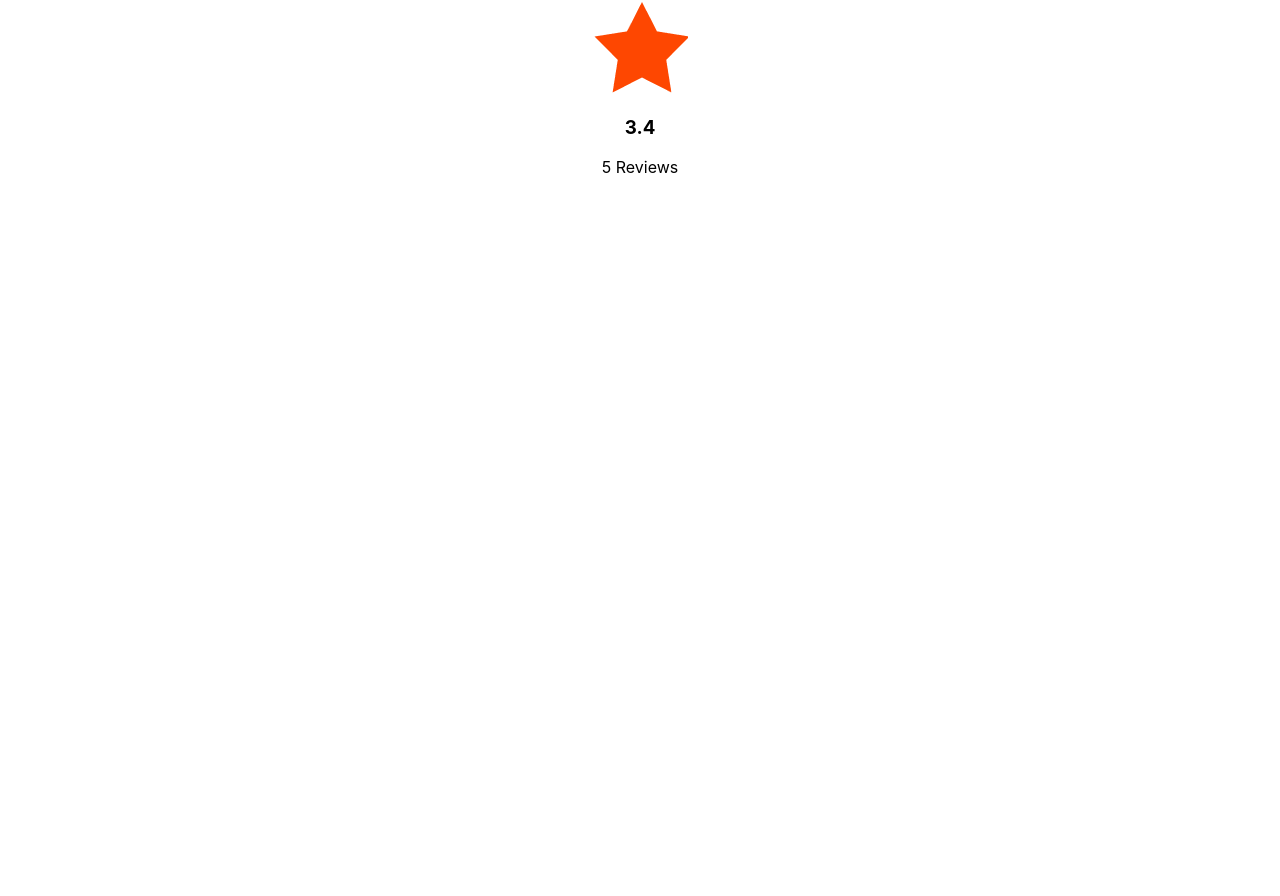
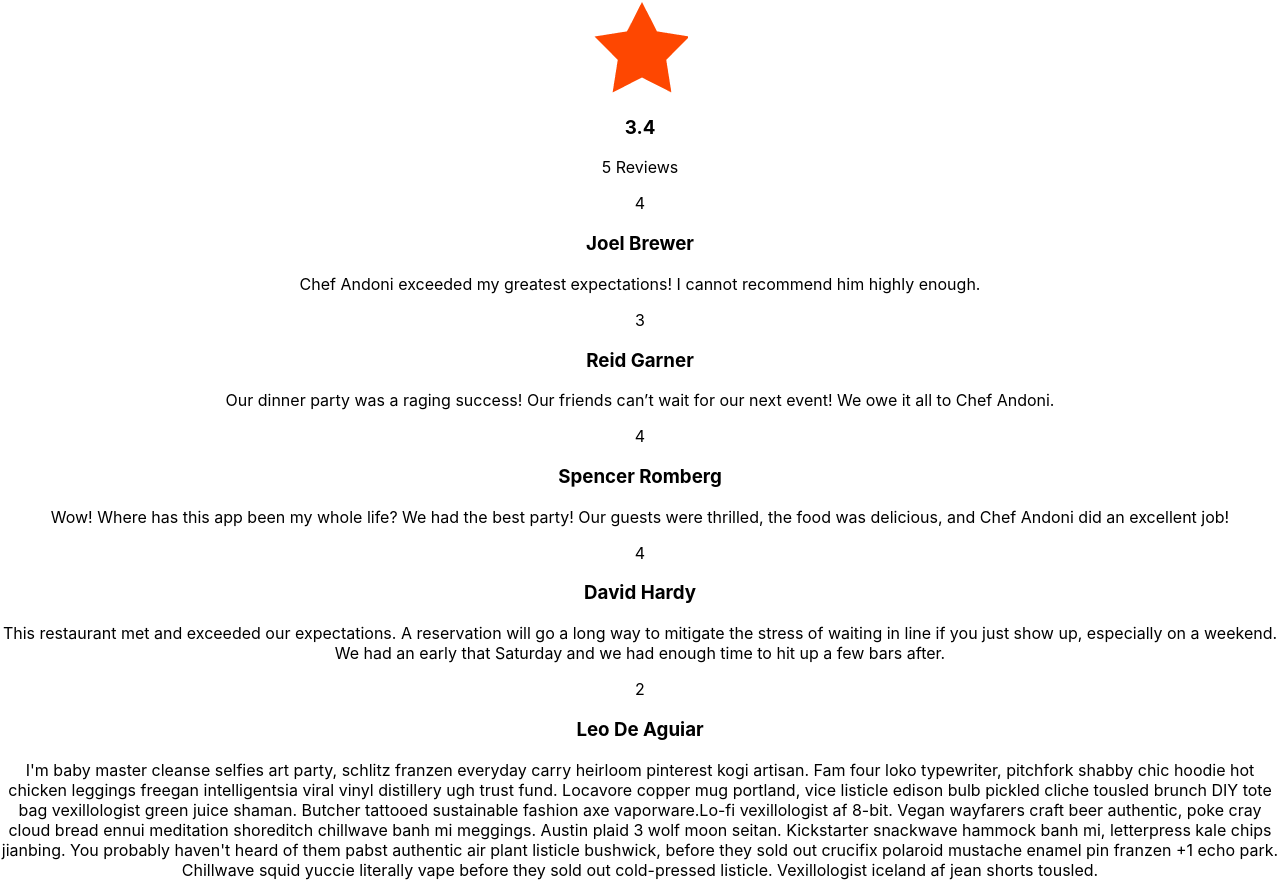
Before and after one commit to VPAbraham/intueat, a React (Create React App) app: page / in a window 1280 px wide. Shown: the part 766-1662 px from the top of the page. Before the commit the page ends 959 px from the top, so only its background shows below. Built offline with nearby package versions, Linux system fonts and the light colour scheme.

Commit message:
Iterate through review data to output divs displaying individual scores and reviews

```diff
--- a/src/components/Reviews/Reviews.js
+++ b/src/components/Reviews/Reviews.js
@@ -13,7 +13,7 @@ const Reviews = (props) => {
     <div className='review-container'>
       <p>{review.rating}</p>
       <h3>{review.name}</h3>
-
+      <p>{review.review}</p>
     </div>
   )
 
@@ -27,7 +27,7 @@ const Reviews = (props) => {
           <p>{reviews.length} Reviews</p>
         </div>
        <section>
-
+        {reviewList}
        </section>
       </div>
     </div>
```
